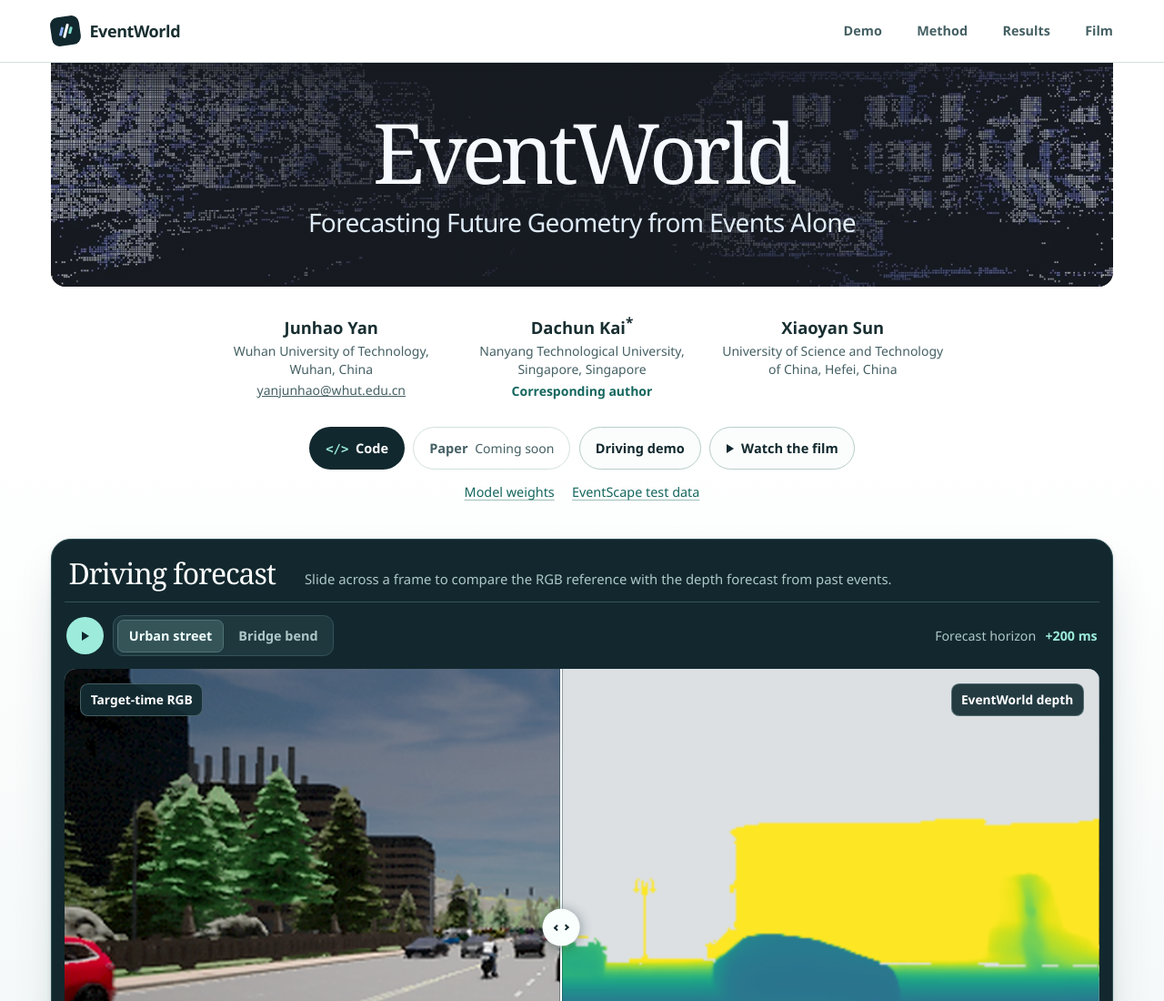
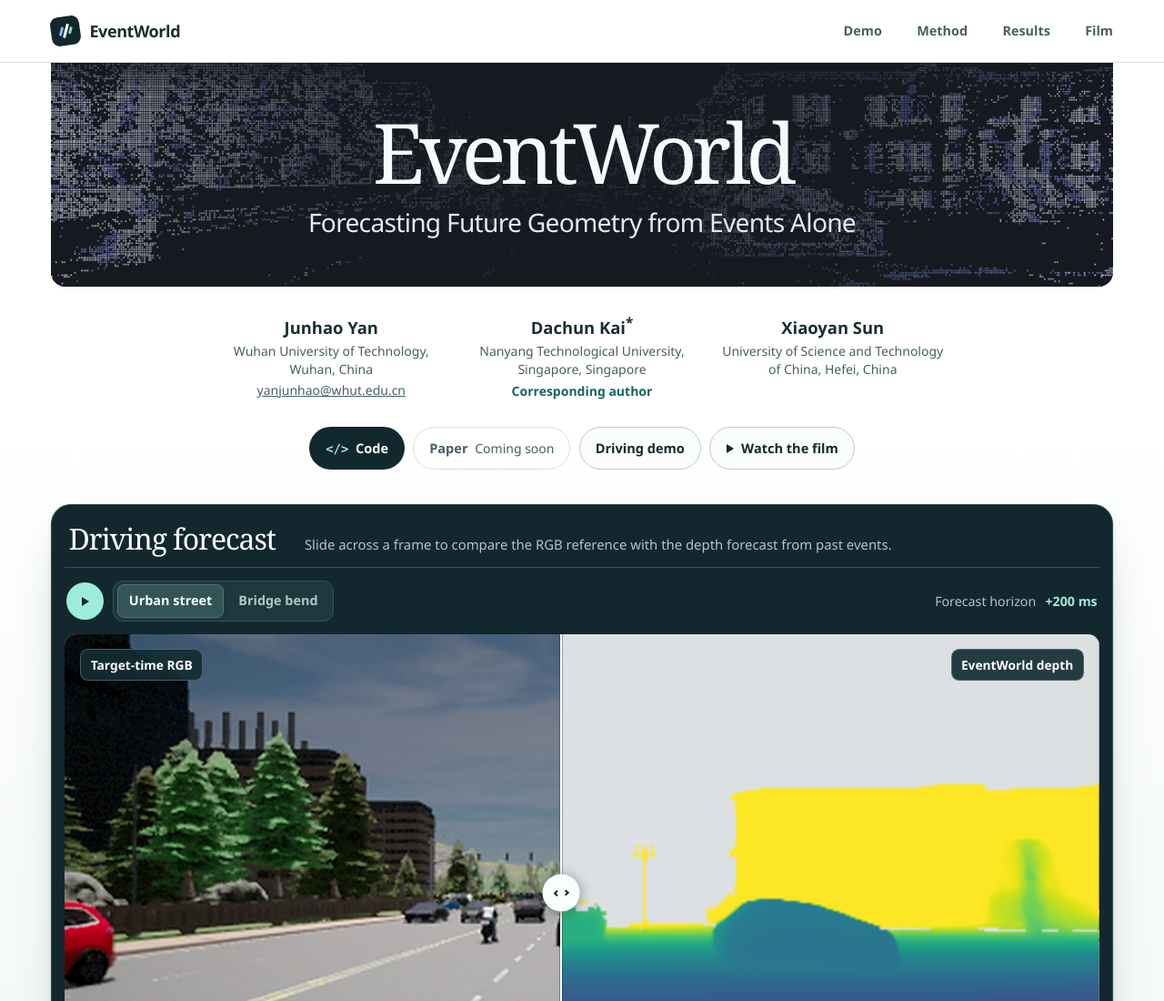
Before and after one commit to yan391/EventWorld, a plain HTML site: page index.html in a window 1280 px wide. Shown: the top 1100 px of the page at 91% size. Drawn offline with Linux system fonts and the light colour scheme.

Commit message:
Keep download links in the repository README

```diff
--- a/index.html
+++ b/index.html
@@ -66,10 +66,6 @@
               <a class="action quiet" href="#driving">Driving demo</a>
               <a class="action quiet" href="#film"><span class="film-icon" aria-hidden="true"></span>Watch the film</a>
             </div>
-          </div>
-          <div class="download-links" aria-label="Downloads" role="group">
-            <a href="https://drive.google.com/file/d/1__Oy_SLwvmeaPiMeYueL2Ab7mz15f09L/view?usp=sharing">Model weights</a>
-            <a href="https://drive.google.com/file/d/159yCwVb9cn0hP5X1yp42RiW9bJhKVc7E/view?usp=sharing">EventScape test data</a>
           </div>
         </div>
 
--- a/style.css
+++ b/style.css
@@ -96,9 +96,6 @@ nav a:hover, .site-footer a:hover { color: var(--accent); text-decoration: under
 .author-affiliation { margin-top: .15rem; color: var(--muted); font-size: .875rem; }
 .author-role { margin-top: .2rem; color: var(--accent); font-size: .875rem; font-weight: 650; }
 .code-icon { font: 600 .87rem var(--mono); color: var(--mint); }
-.download-links { display: flex; justify-content: center; gap: 1.2rem; margin-top: .85rem; }
-.download-links a { color: var(--accent); font-size: .9rem; text-decoration-color: #9cbfb8; text-underline-offset: .22em; }
-.download-links a:hover { text-decoration-color: currentColor; }
 .hero-actions, .hero-action-group { display: flex; flex-wrap: wrap; justify-content: center; gap: .6rem; }
 .hero-actions { margin-top: clamp(1.15rem, 2.5vw, 1.85rem); }
 .action { display: inline-flex; align-items: center; justify-content: center; gap: .48rem; min-height: 2.9rem; padding: .57rem 1.05rem; border-radius: 2rem; border: 1px solid transparent; text-decoration: none; font-size: .91rem; font-weight: 650; transition: background .18s, color .18s, border-color .18s; }
```
